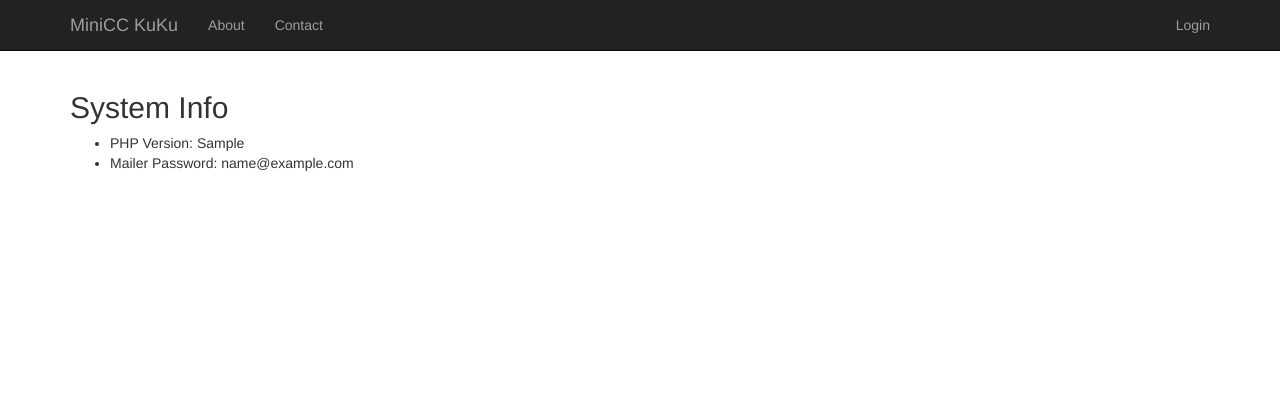
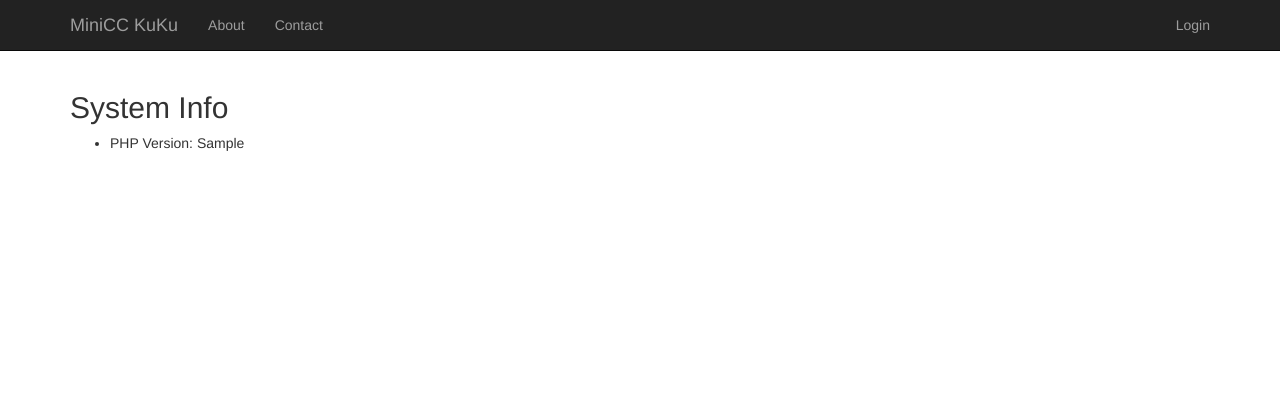
Before and after one commit to elkuku/minicc-kuku, a Symfony app: template templates/admin/sysinfo.html.twig in a window 1280 px wide. Shown: the top 420 px of the page. Run offline with Twig, Linux system fonts and the light colour scheme; the template is opened without the code that fills it: most values are stand-ins (such as "Sample title", 1, 10 or a date in 2020); some libraries are stand-ins or nearby versions.

Commit message:
Update sysinfo view

```diff
--- a/src/Controller/Admin/InfoController.php
+++ b/src/Controller/Admin/InfoController.php
@@ -24,8 +24,7 @@ class InfoController extends Controller
             'admin/sysinfo.html.twig',
             [
                 'info' => [
-                    'phpVersion'     => PHP_VERSION,
-                    'mailerPassword' => getenv('mailer_password') ? 'set' : 'NOT SET',
+                    'phpVersion' => PHP_VERSION,
                 ],
             ]
         );
--- a/templates/admin/sysinfo.html.twig
+++ b/templates/admin/sysinfo.html.twig
@@ -8,6 +8,5 @@
 
     <ul>
         <li>PHP Version: {{ info.phpVersion }}</li>
-        <li>Mailer Password: {{ info.mailerPassword }}</li>
     </ul>
 {% endblock %}
```
